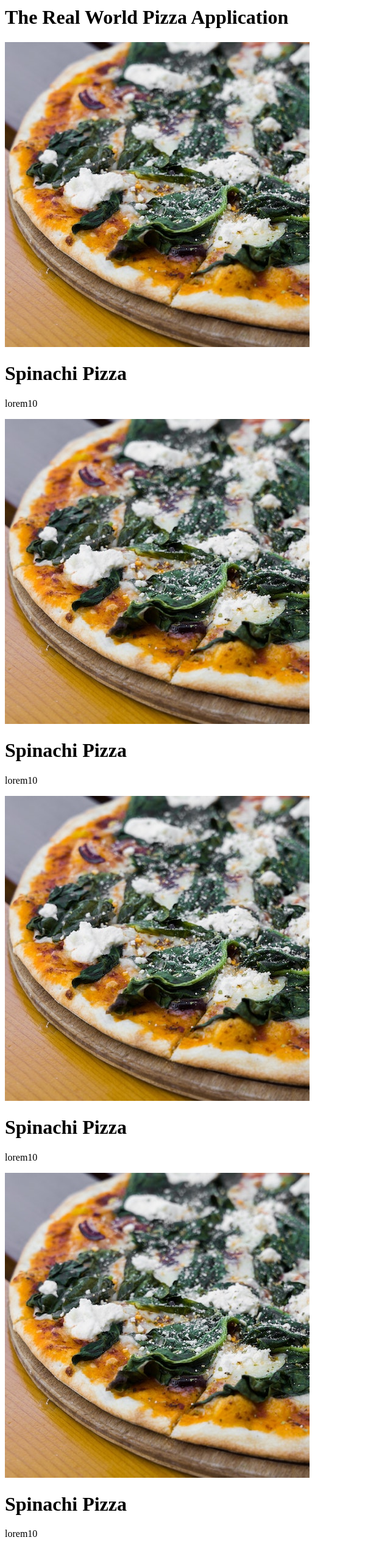
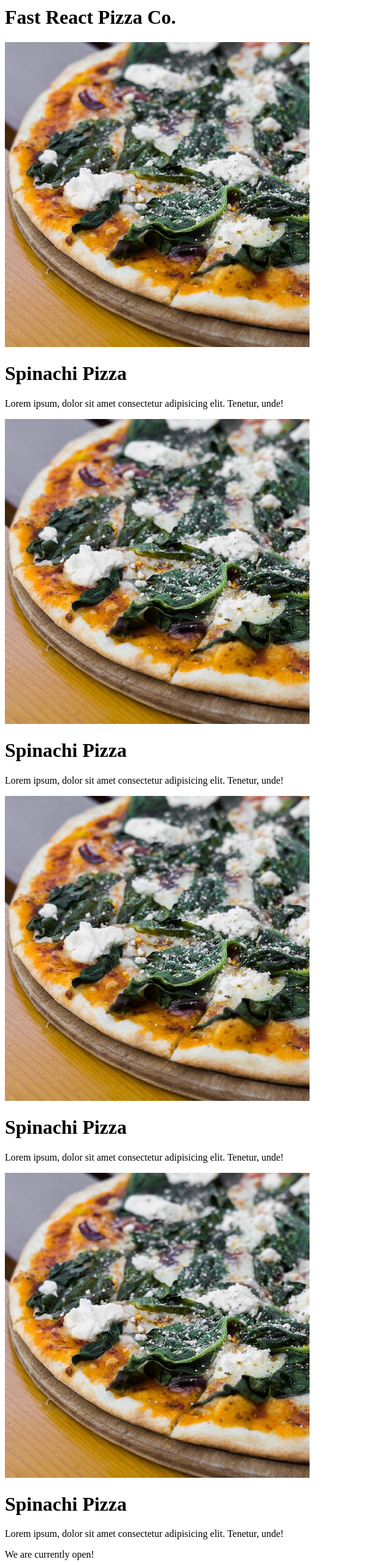
Before and after one commit to emmeiwhite/4.-React-to-succeed-no-shortcuts, a React (Vite) app: page / in a window 1280 px wide. Shown: the part 11-2577 px from the top of the page at 61% size, without its empty margins (0-640 px from the left). Before the commit the page ends 2551 px from the top, so only its background shows below. Built offline with nearby package versions, Linux system fonts and the light colour scheme.

Commit message:
5. Header and Footer Components

```diff
--- a/src/App.jsx
+++ b/src/App.jsx
@@ -1,13 +1,22 @@
 import Pizza from './Pizza'
+import React from 'react'
 
+function Header() {
+  return <h1>Fast React Pizza Co.</h1>
+}
+
+function Footer() {
+  return React.createElement('footer', null, 'We are currently open!')
+}
 export default function App() {
   return (
     <div>
-      <h1>The Real World Pizza Application</h1>
+      <Header />
       <Pizza />
       <Pizza />
       <Pizza />
       <Pizza />
+      <Footer />
     </div>
   )
 }
--- a/src/Pizza.jsx
+++ b/src/Pizza.jsx
@@ -3,10 +3,10 @@ export default function Pizza() {
     <div>
       <img
         src="spinaci.jpg"
-        alt="react logo"
+        alt="spinach pizza"
       />
       <h1>Spinachi Pizza</h1>
-      <p>lorem10</p>
+      <p>Lorem ipsum, dolor sit amet consectetur adipisicing elit. Tenetur, unde!</p>
     </div>
   )
 }
```
